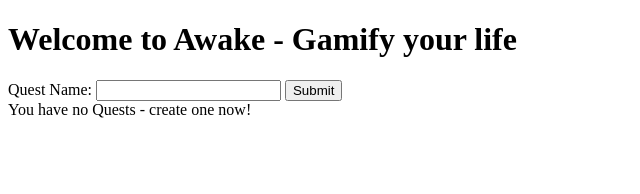
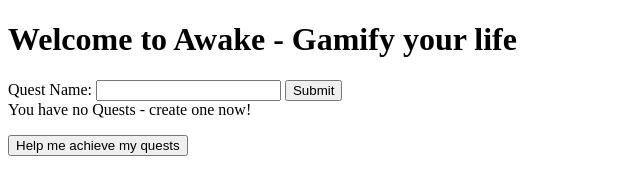
Before and after one commit to joshgreiff/browser-based-awake-app, a plain HTML site: page index.html in a window 1280 px wide. Shown: the whole page, without its empty margins (0-640 px from the left). Drawn offline with Linux system fonts and the light colour scheme.

Commit message:
add link to gpt

```diff
--- a/index.html
+++ b/index.html
@@ -17,6 +17,12 @@
             </form>
         <li id="no-quests">You have no Quests - create one now!</li>
     </ul>
+    <button id="help-btn">
+        <a href="https://chat.openai.com/g/g-tookQS6uu-l-o-a-companion" target="_blank">
+            Help me achieve my quests
+        </a>
+    </button>
+    <p id="help-response"></p>
     <script src="scripts.js"></script>
 </body>
 </html>
--- a/styles.css
+++ b/styles.css
@@ -2,3 +2,9 @@
     list-style: none;
     padding: 0;
 }
+
+a {
+    link-style: none;
+    text-decoration: none;
+    color: #000;
+}
```
Also changed, not shown: 1 other file.
